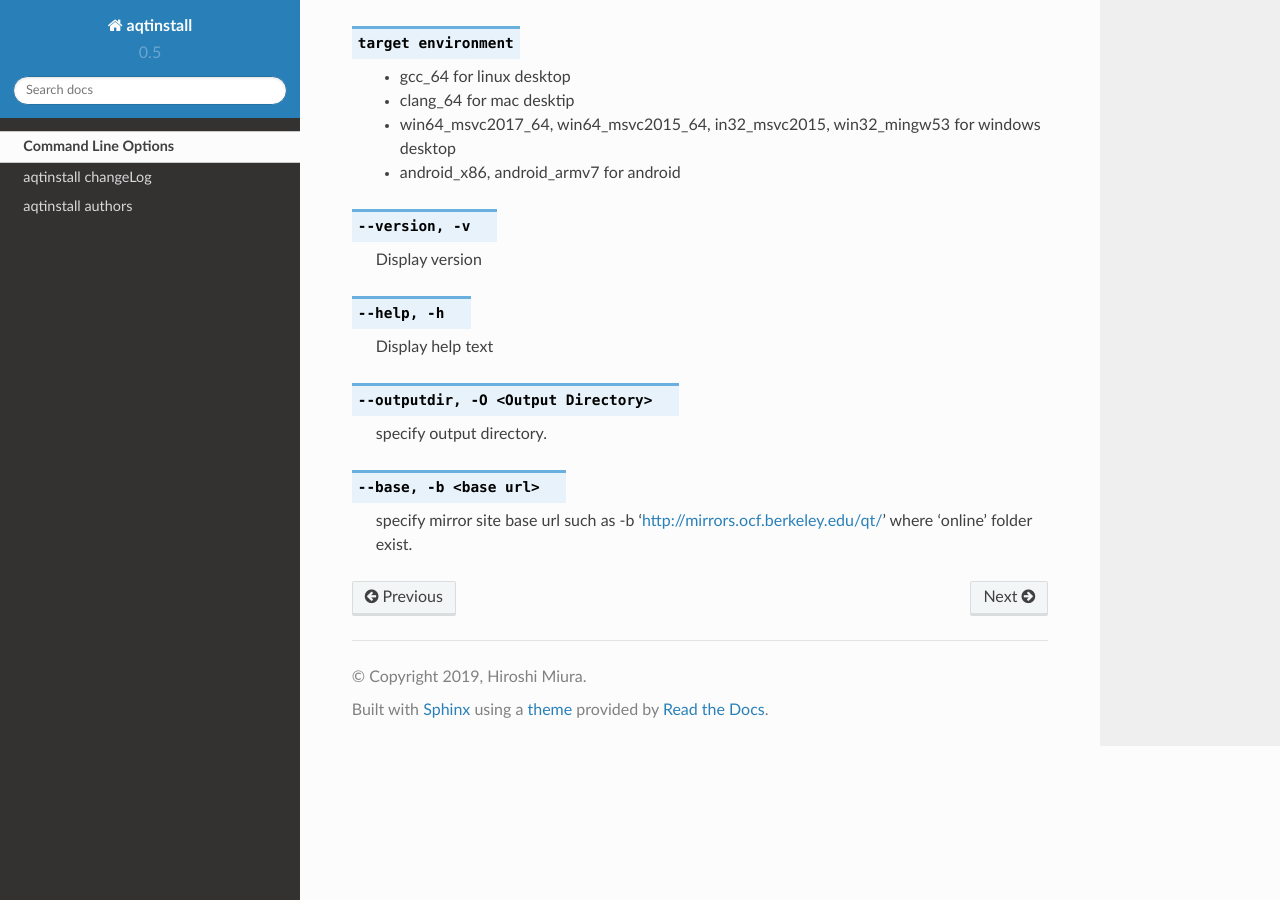
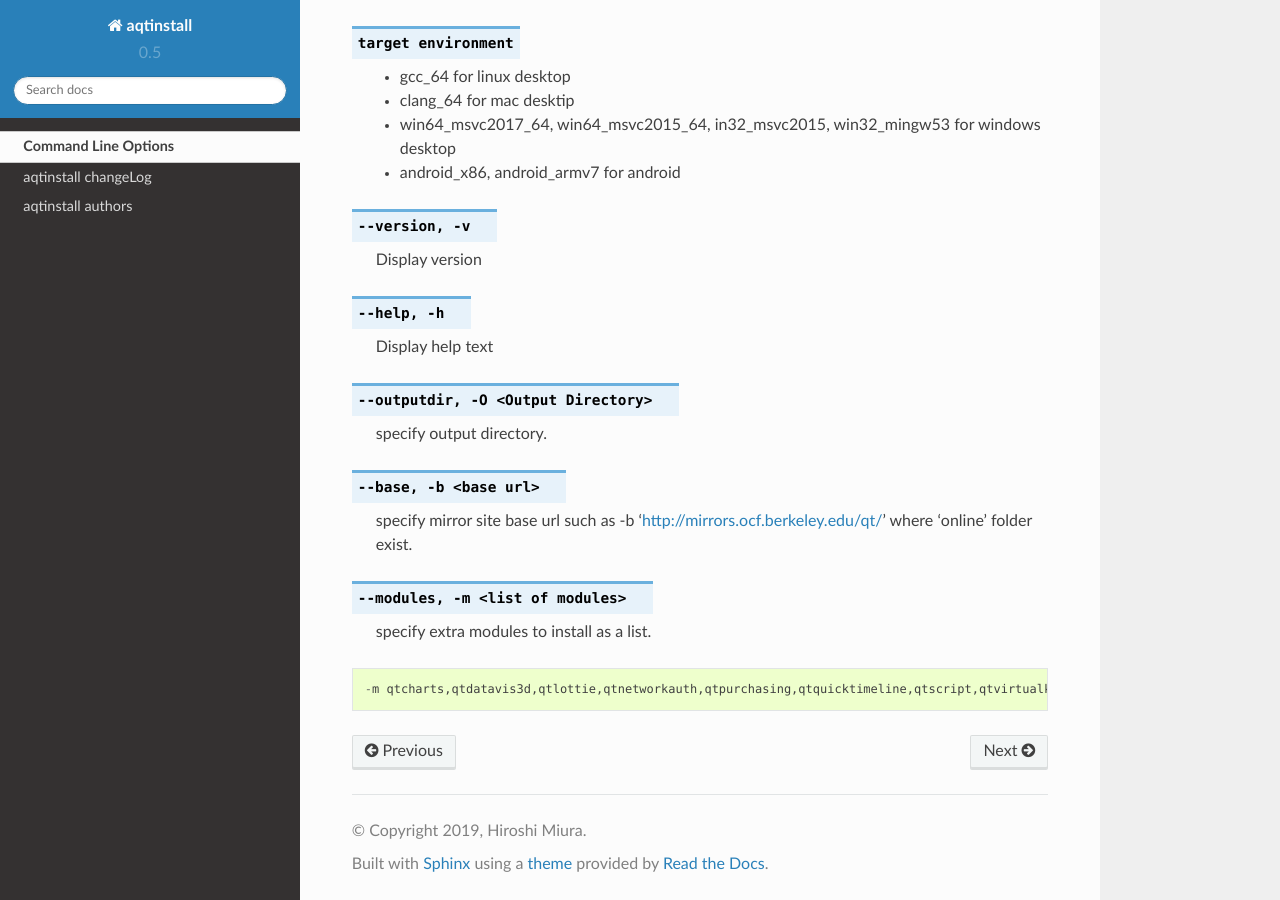
Before and after one commit to miurahr/aqtinstall, a Sphinx documentation site: the page built from docs/cli.rst, in a window 1280 px wide and 900 px high, scrolled down 728 px. Built offline with Sphinx 7.4.7 and the Read the Docs theme 2.0.0, drawn with Linux system fonts in a browser that asks for light colours.

Commit message:
Update test for modules list
- Update related document too

Signed-off-by: Hiroshi Miura <miurahr@linux.com>

```diff
--- a/docs/cli.rst
+++ b/docs/cli.rst
@@ -59,3 +59,11 @@ long options may be truncated to the shortest unambiguous abbreviation.
 
     specify mirror site base url such as  -b 'http://mirrors.ocf.berkeley.edu/qt/'
     where 'online' folder exist.
+
+.. option:: --modules, -m <list of modules>
+
+    specify extra modules to install as a list.
+
+.. code-block::
+
+    -m qtcharts,qtdatavis3d,qtlottie,qtnetworkauth,qtpurchasing,qtquicktimeline,qtscript,qtvirtualkeyboard,qtwebglplugin
```
Also changed, not shown: 1 other file.
